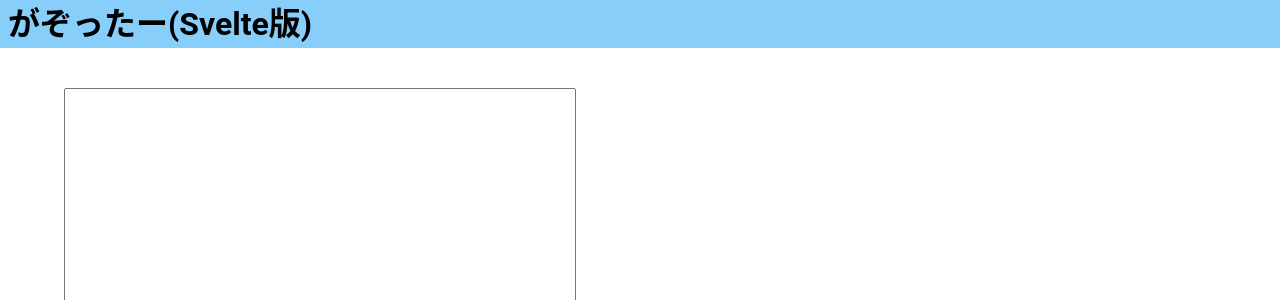
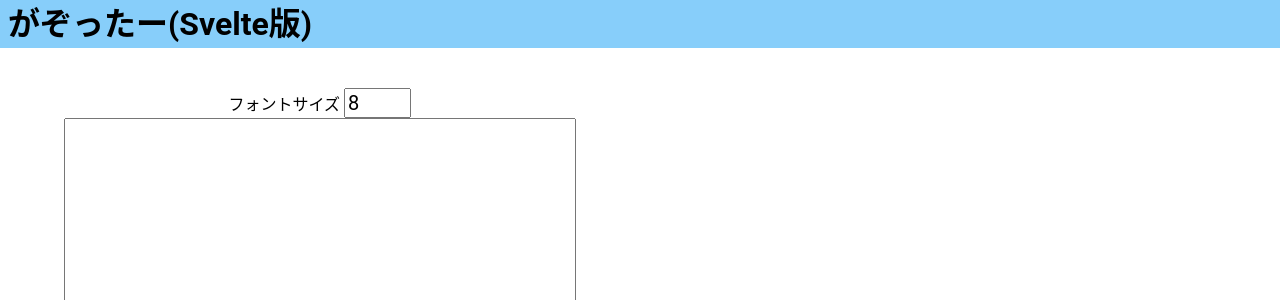
Before and after one commit to goahi/Gazotter-rewrite, a Svelte app: page / in a window 1280 px wide. Shown: the top 300 px of the page. Built offline with nearby package versions, Linux system fonts and the light colour scheme.

Commit message:
add: add fontsize setting

```diff
--- a/src/App.svelte
+++ b/src/App.svelte
@@ -1,20 +1,28 @@
 <script>
     import Header from "./Header.svelte";
     import Generator from "./Generator.svelte";
+    import TextSetting from "./TextSetting.svelte";
+
+    let textsetting;
 
     let input_text = "";
     let input_html;
     $: input_html = input_text.split("\n");
+
+    function get_textsetting(event) {
+        textsetting = event.detail;
+    }
 </script>
 
 <Header />
 
 <main>
     <section class="input_area">
+        <TextSetting on:text_setting={get_textsetting} />
         <textarea bind:value={input_text} autocomplete="off" />
     </section>
     <section class="preview">
-        <Generator input={input_html} />
+        <Generator input={input_html} {...textsetting} />
     </section>
 </main>
 
--- a/src/Generator.svelte
+++ b/src/Generator.svelte
@@ -1,5 +1,7 @@
 <script>
     export let input;
+    export let fontsize = 8;
+
     let c;
     let ctx;
 
@@ -12,6 +14,9 @@
         ctx = c.getContext("2d");
 
         ctx.clearRect(0, 0, canvas_width, canvas_height);
+        ctx.textBaseline = "top";
+        ctx.font = `${fontsize}px sans-serif`;
+
         input.forEach((paragraph, order) => {
             ctx.fillText(paragraph, 10, (order + 1) * 50);
         });
--- /dev/null
+++ b/src/TextSetting.svelte
@@ -0,0 +1,30 @@
+<script>
+    import { createEventDispatcher } from "svelte";
+
+    let font_size = 8;
+
+    const dispatch = createEventDispatcher();
+
+    dispatch("text_setting", { fontsize: font_size });
+
+    $: dispatch("text_setting", { fontsize: font_size });
+</script>
+
+<section class="text_setting">
+    <div>
+        フォントサイズ
+        <input class="font_size" type="number" min="1" bind:value={font_size} />
+    </div>
+</section>
+
+<style>
+    .text_setting {
+        display: flex;
+    }
+
+    .font_size {
+        font-size: 1.25em;
+        height: 1.5em;
+        width: 6ch;
+    }
+</style>
```
